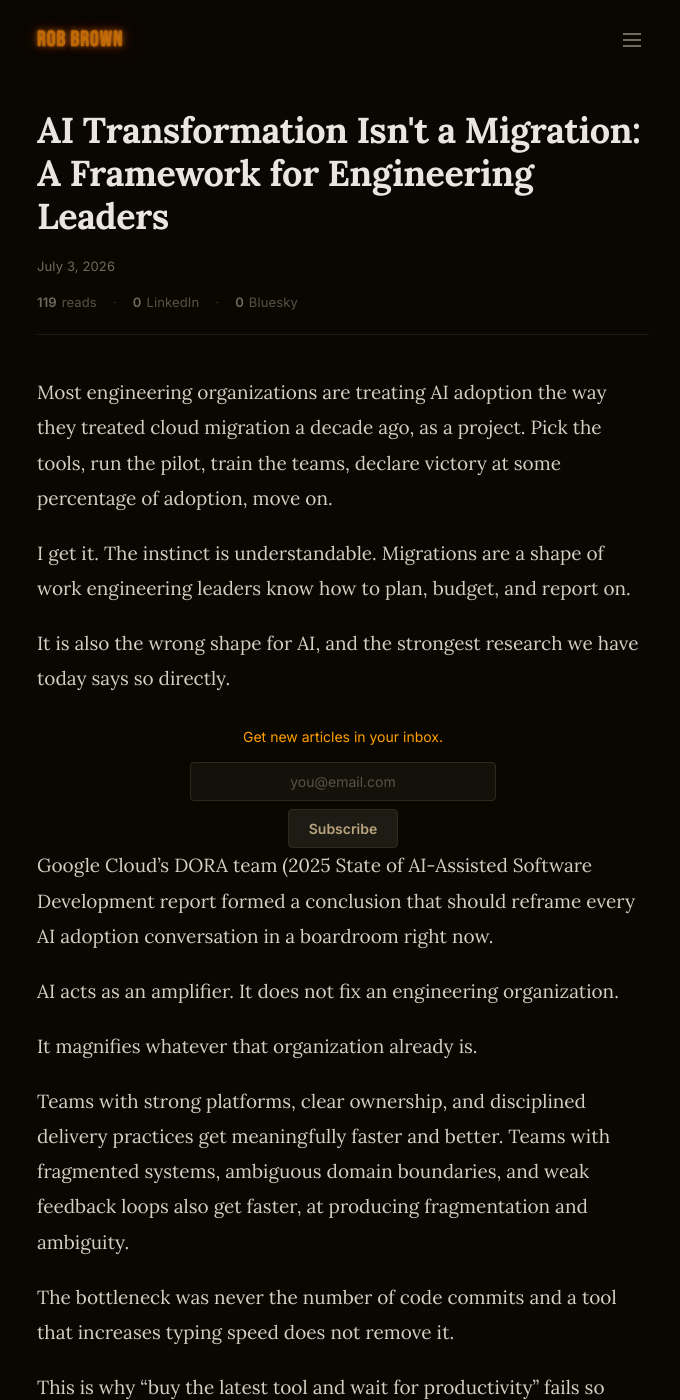
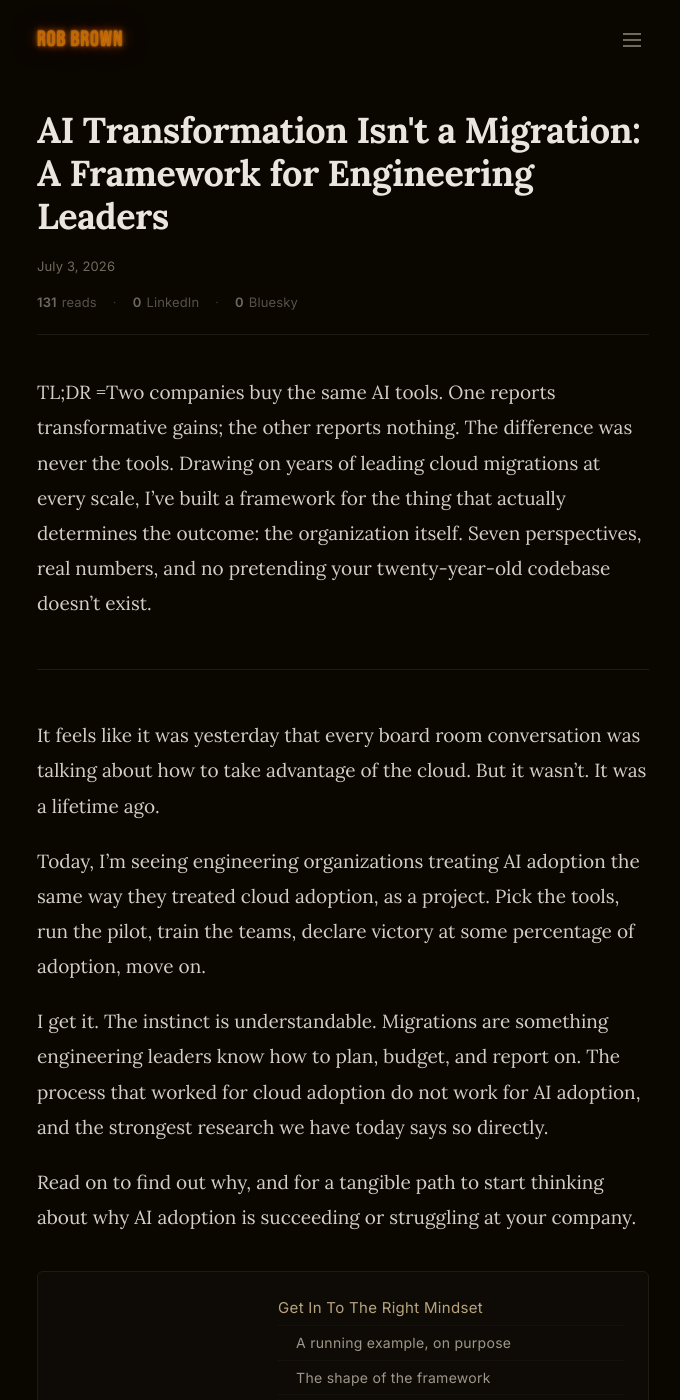
Before and after one commit to RobBrown/robisit, a Jekyll site: the page built from _articles/ai-framework.md, in a window 1280 px wide and 1400 px high. Shown: the whole window, without its empty margins (297-977 px from the left). Built offline with Jekyll 4.4.1, drawn with Linux system fonts in a browser that asks for light colours; some of the changed text lies outside the part shown.

Commit message:
Update ai-framework.md

```diff
--- a/_articles/ai-framework.md
+++ b/_articles/ai-framework.md
@@ -5,19 +5,25 @@ date: 2026-07-03
 description: "A framework for engineering leaders navigating AI transformation: seven perspectives adapted from AWS's Cloud Adoption Framework, grounded in DORA, Team Topologies, and Stanford research on AI-assisted development."
 og_image: ""
 featured: true
-views: 119
+views: 131
 linkedin: 0
 bluesky: 0
 read_time: "12 min"
 ---
 
-Most engineering organizations are treating AI adoption the way they treated cloud migration a decade ago, as a project. Pick the tools, run the pilot, train the teams, declare victory at some percentage of adoption, move on.
+TL;DR =Two companies buy the same AI tools. One reports transformative gains; the other reports nothing. The difference was never the tools. Drawing on years of leading cloud migrations at every scale, I've built a framework for the thing that actually determines the outcome: the organization itself. Seven perspectives, real numbers, and no pretending your twenty-year-old codebase doesn't exist.
 
-I get it. The instinct is understandable. Migrations are a shape of work engineering leaders know how to plan, budget, and report on.
+---
 
-It is also the wrong shape for AI, and the strongest research we have today says so directly.
+It feels like it was yesterday that every board room conversation was talking about how to take advantage of the cloud. But it wasn't. It was a lifetime ago.
 
-[subscribe]
+Today, I'm seeing engineering organizations treating AI adoption the same way they treated cloud adoption, as a project. Pick the tools, run the pilot, train the teams, declare victory at some percentage of adoption, move on.
+
+I get it. The instinct is understandable. Migrations are something engineering leaders know how to plan, budget, and report on. The process that worked for cloud adoption do not work for AI adoption, and the strongest research we have today says so directly.
+
+Read on to find out why, and for a tangible path to start thinking about why AI adoption is succeeding or struggling at your company.
+
+[contents]
 
 Google Cloud's DORA team (2025 State of AI-Assisted Software Development report formed a conclusion that should reframe every AI adoption conversation in a boardroom right now.
 
```
Also changed, not shown: other parts of _articles/ai-framework.md (+2 -0 lines).
